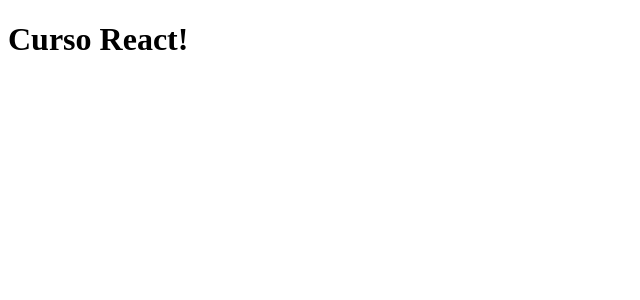
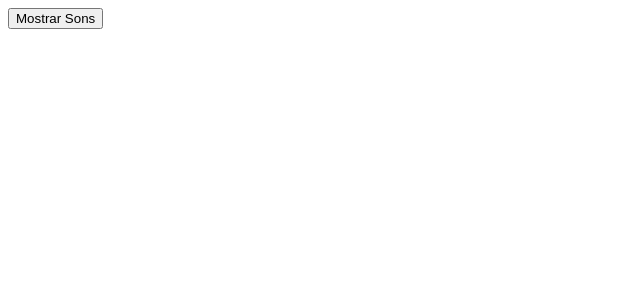
Before and after one commit to hygorrasec/curso_react, a React (Vite) app: page / in a window 1280 px wide. Shown: the top 300 px of the page, without its empty margins (0-640 px from the left). Built offline with nearby package versions, Linux system fonts and the light colour scheme.

Commit message:
Exercício prático sobre Polimorfismo.

```diff
--- a/src/App.tsx
+++ b/src/App.tsx
@@ -1,7 +1,7 @@
-import CursoReact from "./components/CursoReact"
+import Polimorfismo from "./components/Polimorfismo"
 
 function App() {
-  return <CursoReact />
+  return <Polimorfismo />
 }
 
 export default App
--- a/src/components/CursoReact.tsx
+++ /dev/null
@@ -1,9 +0,0 @@
-function CursoReact() {
-    return (
-        <>
-            <h1>Curso React!</h1>
-        </>
-    );
-}
-
-export default CursoReact;
--- /dev/null
+++ b/src/components/Polimorfismo.tsx
@@ -0,0 +1,49 @@
+import { useState } from "react";
+
+class Animal {
+    constructor(public nome: string) { }
+
+    emitirSom() {
+        return `${this.nome} faz um som genérico...`;
+    }
+}
+
+class Cachorro extends Animal {
+    emitirSom() {
+        return `${this.nome} diz: Au au!`;
+    }
+}
+
+class Gato extends Animal {
+    emitirSom() {
+        return `${this.nome} diz: Miau!`;
+    }
+}
+
+function Polimorfismo() {
+    const [mensagem, setMensagem] = useState<string>("");
+
+    const mostrarSons = () => {
+        const animais: Animal[] = [
+            new Cachorro("Cachorro"),
+            new Gato("Gato"),
+            new Animal("Criatura misteriosa")
+        ];
+
+        let texto = "";
+        for (let i = 0; i < animais.length; i++) {
+            texto += animais[i].emitirSom() + "\n";
+        }
+
+        setMensagem(texto);
+    };
+
+    return (
+        <>
+            <button onClick={mostrarSons}>Mostrar Sons</button>
+            <pre>{mensagem}</pre>  {/* o <pre> mantém tudo igual ao formato original da string */}
+        </>
+    );
+}
+
+export default Polimorfismo
```
